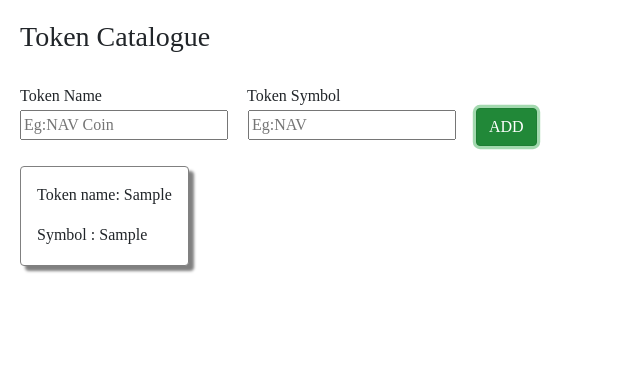
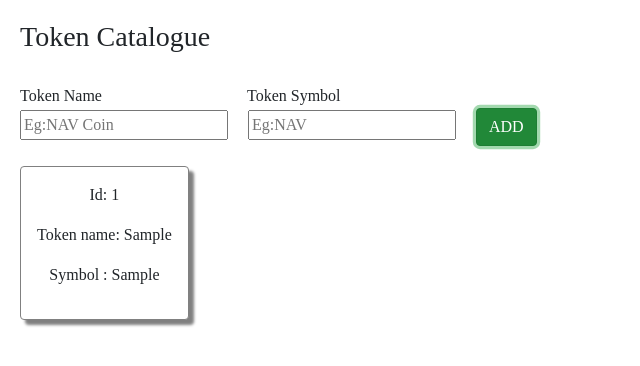
Before and after one commit to nehaannvinu/FullStackTraining, a React (Create React App) app: page / in a window 1280 px wide. Both pictures are taken after typing "Sample", "Sample" into the empty fields and a click on the button "ADD". Shown: the top 366 px of the page, without its empty margins (0-640 px from the left). Built offline with nearby package versions, Linux system fonts and the light colour scheme.

Commit message:
Added card delete button

```diff
--- a/src/App.js
+++ b/src/App.js
@@ -1,10 +1,11 @@
 import AddToken from "./pages/addToken";
+import Button from "./components/button";
 
 
 function App() {
   return (
     <div className="App">
-      <AddToken/>
+      <AddToken button={Button}/>
     </div>
   );
 }
--- a/src/components/card.js
+++ b/src/components/card.js
@@ -1,14 +1,17 @@
 import "../styles.css"
 
-const Card = ({ name, symbol }) => {
+const Card = ({ name, symbol, id, handleDelete}) => {
+
     return (
         <div>
             <div className="card">
                 <div className="card-body">
-                    <>
+                    <button className="card-button" onClick={()=>handleDelete(id)}>
+                        <p>Id: {id}</p>
                         <p className="title">Token name: {name}</p>
                         <p className="title">Symbol : {symbol}</p>
-                    </>
+                        {/* <button onClick={()=>handleDelete(id)}>DELETE</button> */}
+                    </button>
                 </div>
             </div>
         </div>
--- a/src/pages/addToken.js
+++ b/src/pages/addToken.js
@@ -3,11 +3,13 @@ import Card from "../components/card";
 import Button from "../components/button";
 import "../styles.css"
 
-const AddToken = () => {
+const AddToken = ({ button }) => {
     const [tokenName, setTokenName] = useState("");
     const [tokenSymbol, setTokenSymbol] = useState("")
+    const [tokenId, setTokenId] = useState(1)
     const [flag, setflag] = useState(false)
     const [tokens, setTokens] = useState([{
+        id: "",
         name: "",
         symbol: ""
     }]);
@@ -26,16 +28,26 @@ const AddToken = () => {
     }
 
     function handleClick() {
+        setTokenId(tokenId + 1)
         if (flag === false) {
             setflag(true)
-            setTokens([{ name: tokenName, symbol: tokenSymbol }])
+            setTokens([{ name: tokenName, symbol: tokenSymbol, id: tokenId }])
         }
         else {
-            setTokens([...tokens, { name: tokenName, symbol: tokenSymbol }])
+
+            setTokens([...tokens, { name: tokenName, symbol: tokenSymbol, id: tokenId }])
         }
         console.log(tokens)
-        setTokenName("");
+        setTokenName("")
         setTokenSymbol("")
+    }
+
+    function handleDelete(id) {
+        console.log("Delete function called to delete" + id)
+        const removeItem = tokens.filter((token) => {
+            return token.id !== id;
+        });
+        setTokens(removeItem);
     }
 
     return (
@@ -45,13 +57,16 @@ const AddToken = () => {
             </div>
             <div className="textInputs">
                 <label for="tokenname">Token Name</label>
-                <label for="tokensymbol" className="symbolHeading">Token Symbol</label> <br/>
+                <label for="tokensymbol" className="symbolHeading">Token Symbol</label> <br />
                 <input id="tokenname" label="Token Name" placeholder="Eg:NAV Coin" onChange={handleTokenName} type="text" value={tokenName} />
                 <input id="tokensymbol" placeholder="Eg:NAV" onChange={handleTokenSymbol} type="text" value={tokenSymbol} />
                 <Button handleClick={handleClick} />
             </div>
             <div className="cardcomponent">
-                {flag ? tokens.map((token) => <Card name={token.name} symbol={token.symbol} />) : " "}
+                {flag ? tokens.map((token) => <Card name={token.name} symbol={token.symbol} id={token.id} handleDelete={handleDelete} />) : " "}
+            </div>
+            <div>
+                {button}
             </div>
         </div>
     )
--- a/src/styles.css
+++ b/src/styles.css
@@ -23,6 +23,19 @@ margin-left: 145px;
     box-shadow: 5px 5px 3px grey;
     border:solid grey 1px;
     margin-top: 20px;
-    height: 100px;
     width:fit-content
 }
+
+.card-button{
+    background: none;
+	color: inherit;
+	border: none;
+	padding: 0;
+	font: inherit;
+	cursor: pointer;
+	outline: none;
+}
+
+.card-button:focus {
+    outline: none;
+  }
```
